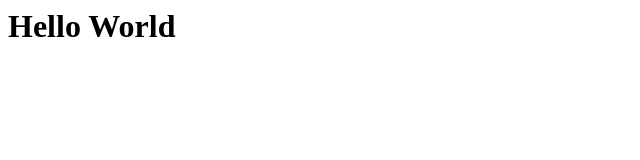
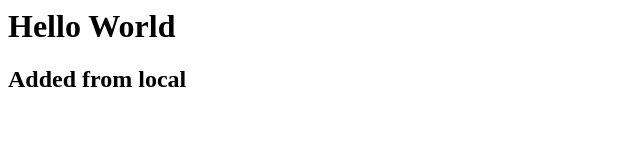
Before and after one commit to natarajaninbox/demo_repo, a plain HTML site: page index.html in a window 1280 px wide. Shown: the whole page, without its empty margins (0-640 px from the left). Drawn offline with Linux system fonts and the light colour scheme.

Commit message:
First Commit...

```diff
--- a/index.html
+++ b/index.html
@@ -1 +1,2 @@
 <h1> Hello World </h1>
+<h2> Added from local </h2>
```
Also changed, not shown: newfile.txt (added).
